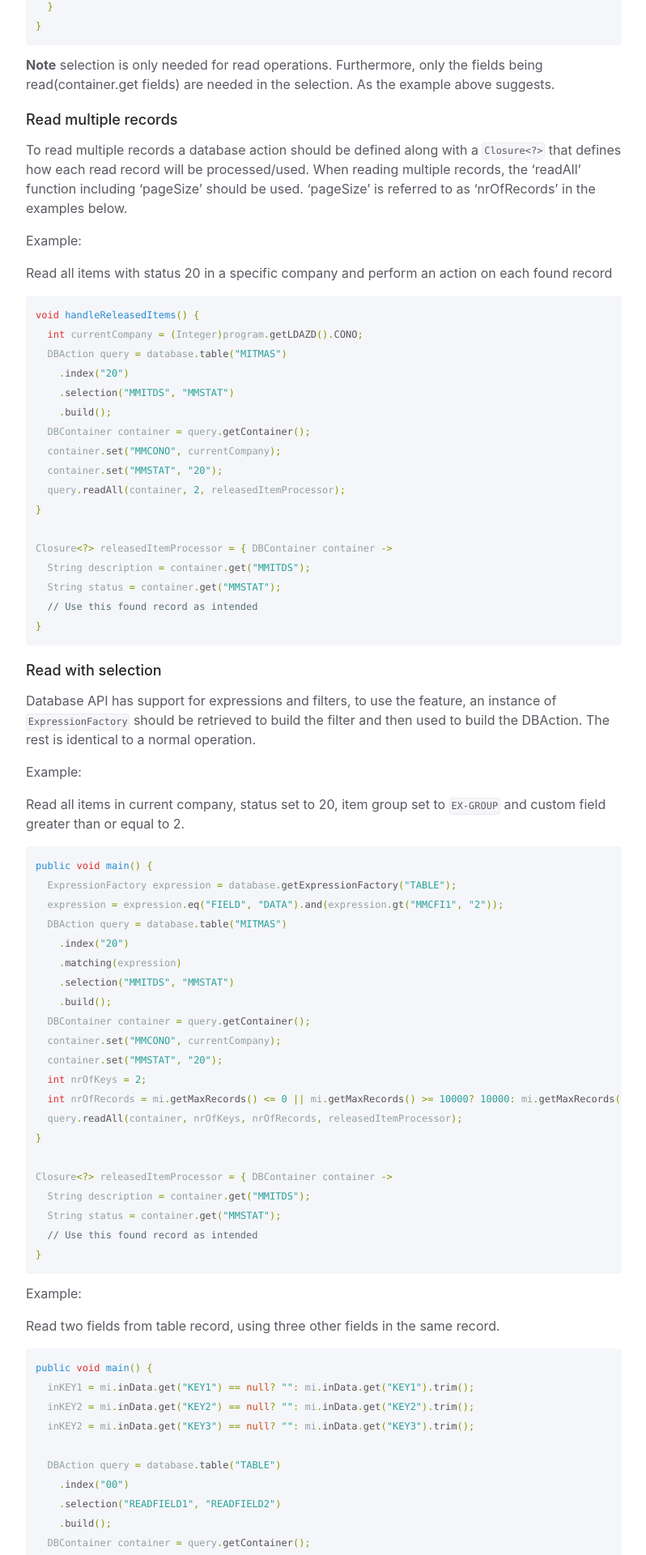
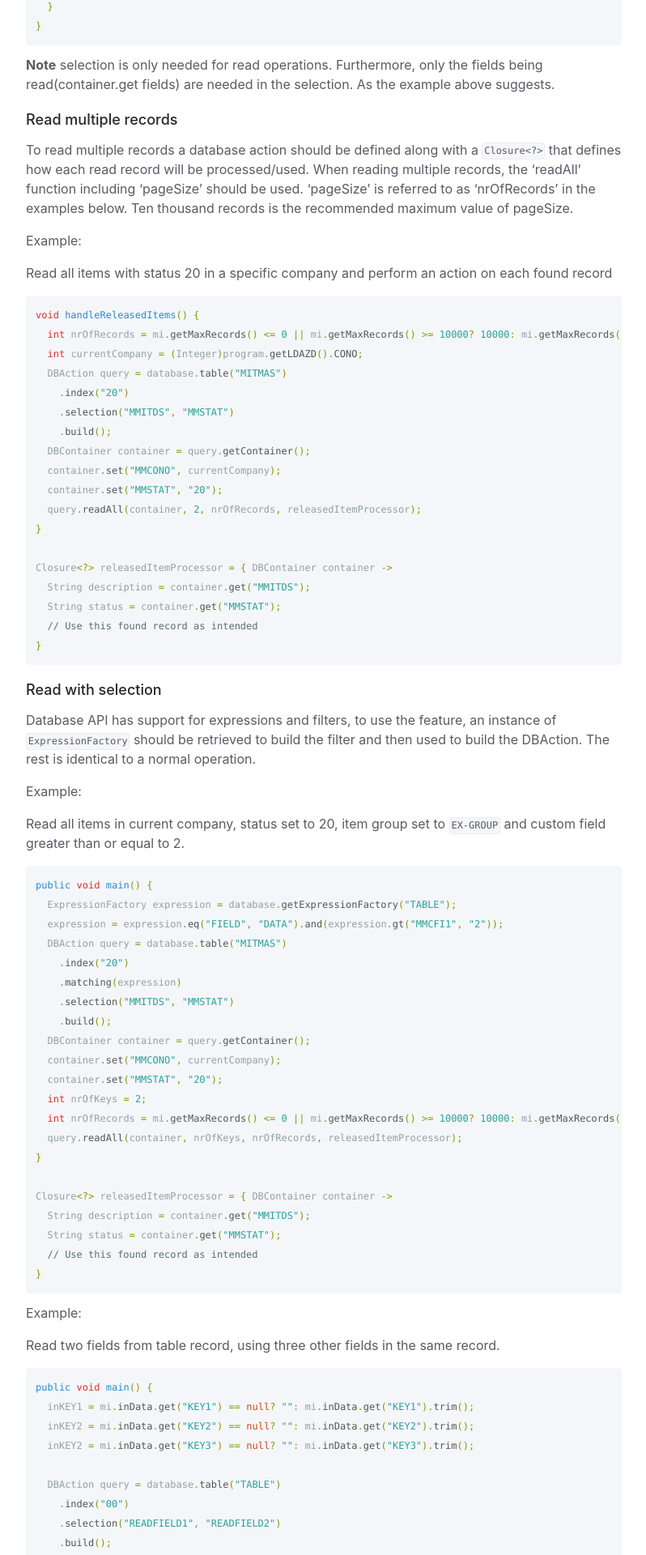
Before and after one commit to infor-cloud/xtendm3, a Jekyll site: the page built from docs/documentation/api-specification/database-api.md, in a window 1280 px wide. Shown: the part 2614-4534 px from the top of the page at 81% size, without its empty margins (372-1170 px from the left). Built offline with Jekyll 4.4.1, drawn with Linux system fonts in a browser that asks for light colours.

Commit message:
Updated DatabaseAPI documentation. Re: Reylan Reyes

````diff
--- a/docs/documentation/api-specification/database-api.md
+++ b/docs/documentation/api-specification/database-api.md
@@ -99,7 +99,7 @@ void readRecord() {
 ### Read multiple records
 To read multiple records a database action should be defined along with a `Closure<?>` that defines how each read record
 will be processed/used.
-When reading multiple records, the 'readAll' function including 'pageSize' should be used. 'pageSize' is referred to as 'nrOfRecords' in the examples below.
+When reading multiple records, the 'readAll' function including 'pageSize' should be used. 'pageSize' is referred to as 'nrOfRecords' in the examples below. Ten thousand records is the recommended maximum value of pageSize.
 
 Example:
 
@@ -107,6 +107,7 @@ Read all items with status 20 in a specific company and perform an action on eac
 
 ```groovy
 void handleReleasedItems() {
+  int nrOfRecords = mi.getMaxRecords() <= 0 || mi.getMaxRecords() >= 10000? 10000: mi.getMaxRecords();
   int currentCompany = (Integer)program.getLDAZD().CONO;
   DBAction query = database.table("MITMAS")
     .index("20")
@@ -115,7 +116,7 @@ void handleReleasedItems() {
   DBContainer container = query.getContainer();
   container.set("MMCONO", currentCompany);
   container.set("MMSTAT", "20");
-  query.readAll(container, 2, releasedItemProcessor);
+  query.readAll(container, 2, nrOfRecords, releasedItemProcessor);
 }
 
 Closure<?> releasedItemProcessor = { DBContainer container ->
````
Also changed, not shown: other parts of docs/documentation/api-specification/database-api.md (+1 -2 lines).
